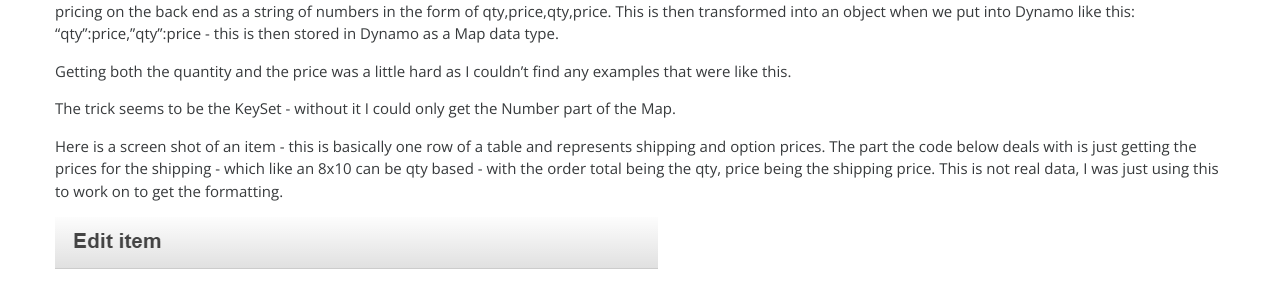
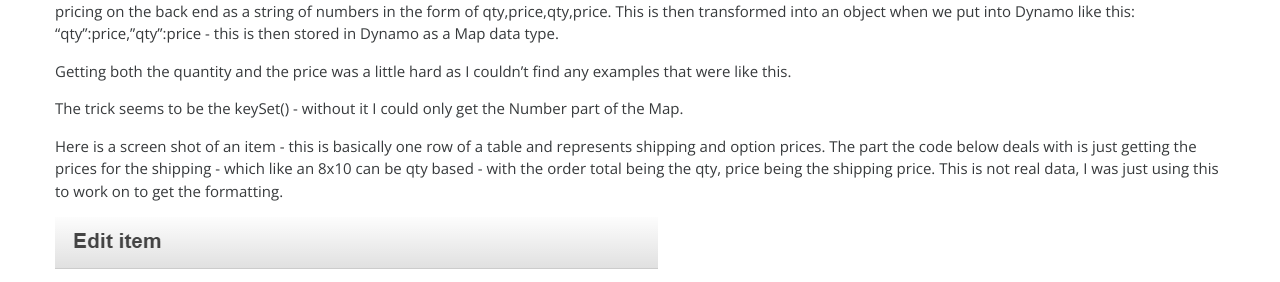
Before and after one commit to rdyar/rdyar.github.io, a Jekyll site: the page built from _posts/2016-07-16-aws-api-gateway-mapping-template-with-map-and-list-data-types.md, in a window 1280 px wide and 900 px high. Shown: the part 345-627 px from the top of the window. Built offline with Jekyll 4.4.1, drawn with Linux system fonts in a browser that asks for light colours.

```diff
--- a/_posts/2016-07-16-aws-api-gateway-mapping-template-with-map-and-list-data-types.md
+++ b/_posts/2016-07-16-aws-api-gateway-mapping-template-with-map-and-list-data-types.md
@@ -8,7 +8,7 @@ As part of our application we allow quantity discounts on a product (this is a p
 
 Getting both the quantity and the price was a little hard as I couldn't find any examples that were like this.
 
-The trick seems to be the KeySet - without it I could only get the Number part of the Map.
+The trick seems to be the keySet() - without it I could only get the Number part of the Map.
 
 Here is a screen shot of an item - this is basically one row of a table and represents shipping and option prices. The part the code below deals with is just getting the prices for the shipping - which like an 8x10 can be qty based - with the order total being the qty, price being the shipping price. This is not real data, I was just using this to work on to get the formatting.
 
```
